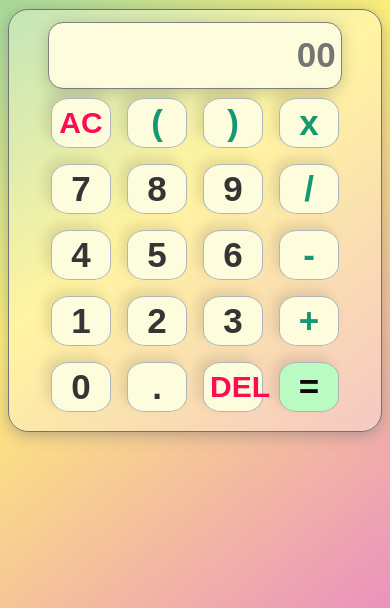
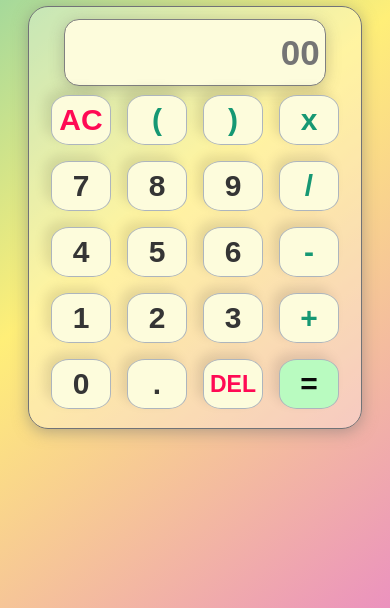
Before and after one commit to Speedysays01/Calculator-miniProject, a plain HTML site: page index.html in a window 390 px wide. Shown: the part 252-860 px from the top of the page. Drawn offline with Linux system fonts and the light colour scheme.

Commit message:
mobile update

```diff
--- a/style.css
+++ b/style.css
@@ -122,11 +122,14 @@ h1
 }
 
 
-@media(max-width:62em)
+@media(max-width:480px)
 {
     .container
 {
-    margin-top: 5px;
+    margin-top: 0px;
+    margin-left: 20px;
+    margin-right: 20px;
+    text-align: center;
 }
 
 input
@@ -144,10 +147,12 @@ button
     height: 50px;
     width: 60px;
     margin: 6px;
+    font-size: 30px;
 }
 
-button:hover
+.delete
 {
-    pointer-events: none;
+    font-size: 23px;
 }
+
 }
```
